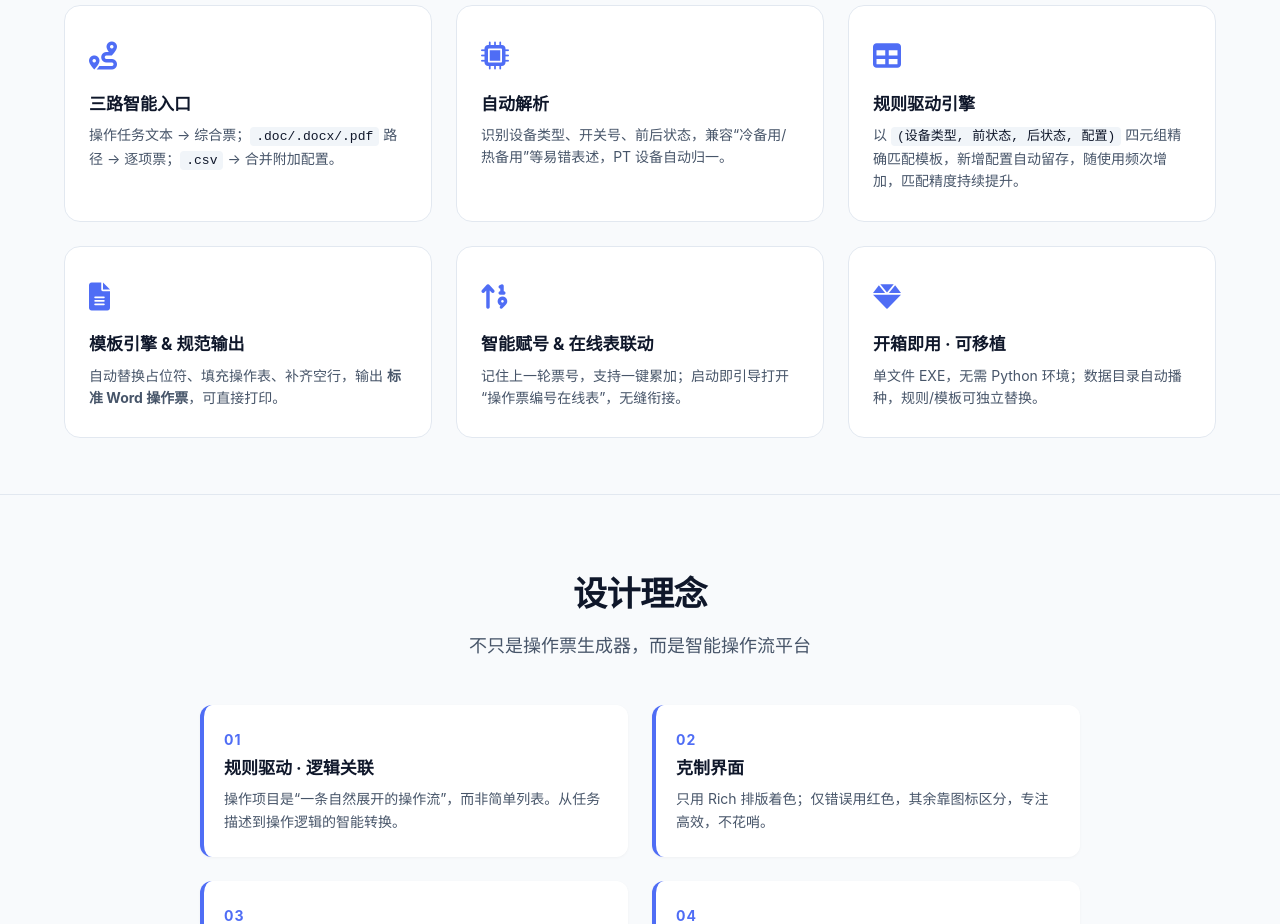
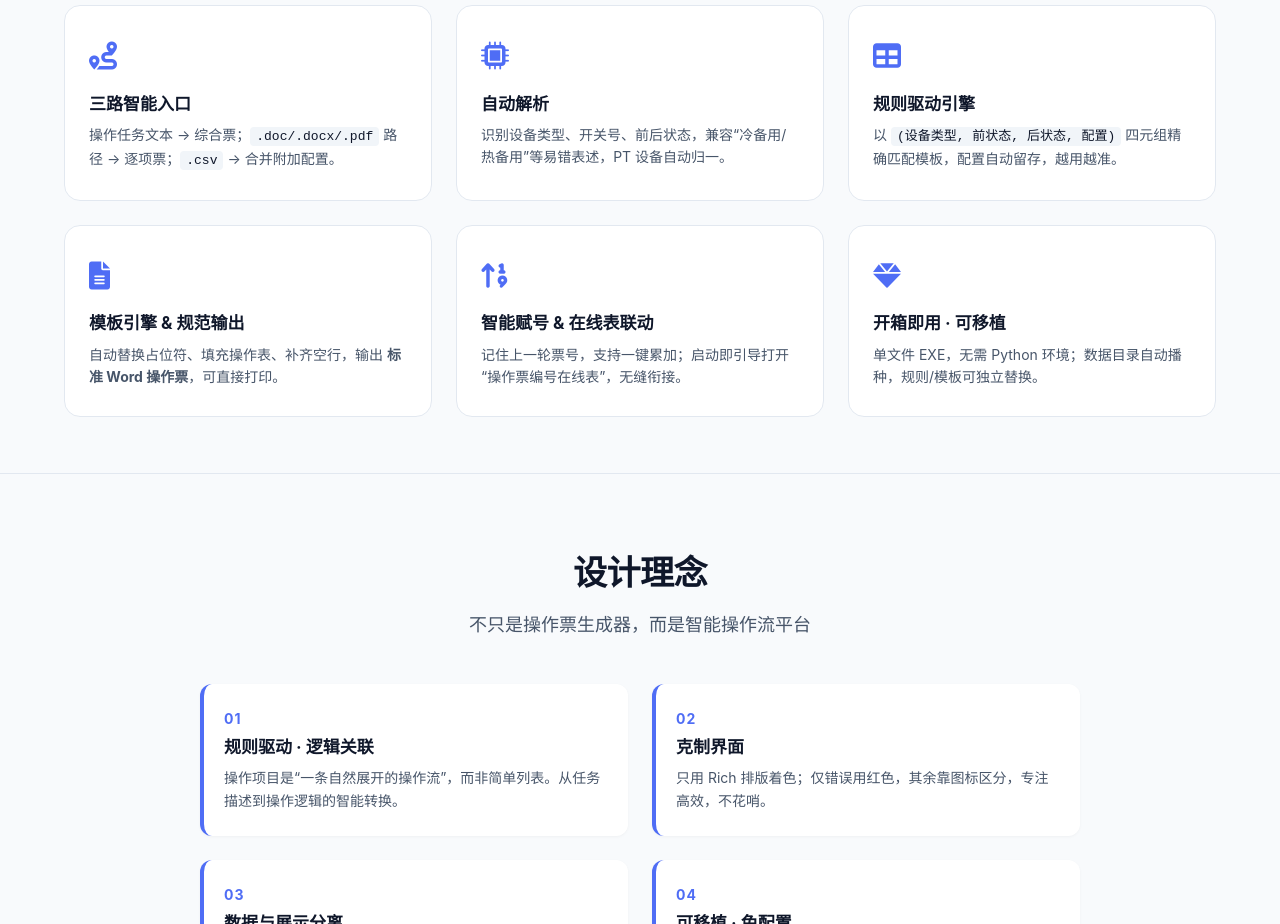
Before and after one commit to fluxsurge/FlowOps, a plain HTML site: page index.html in a window 1280 px wide. Shown: the part 1440-2364 px from the top of the page. Drawn offline with Linux system fonts and the light colour scheme.

Commit message:
Simplify description of rules-driven engine

```diff
--- a/index.html
+++ b/index.html
@@ -882,7 +882,7 @@
                 <div class="feature-card">
                     <div class="icon"><i class="fas fa-table"></i></div>
                     <h3>规则驱动引擎</h3>
-                    <p>以 <code>(设备类型, 前状态, 后状态, 配置)</code> 四元组精确匹配模板，新增配置自动留存，随使用频次增加，匹配精度持续提升。</p>
+                    <p>以 <code>(设备类型, 前状态, 后状态, 配置)</code> 四元组精确匹配模板，配置自动留存，越用越准。</p>
                 </div>
                 <div class="feature-card">
                     <div class="icon"><i class="fas fa-file-alt"></i></div>
```
